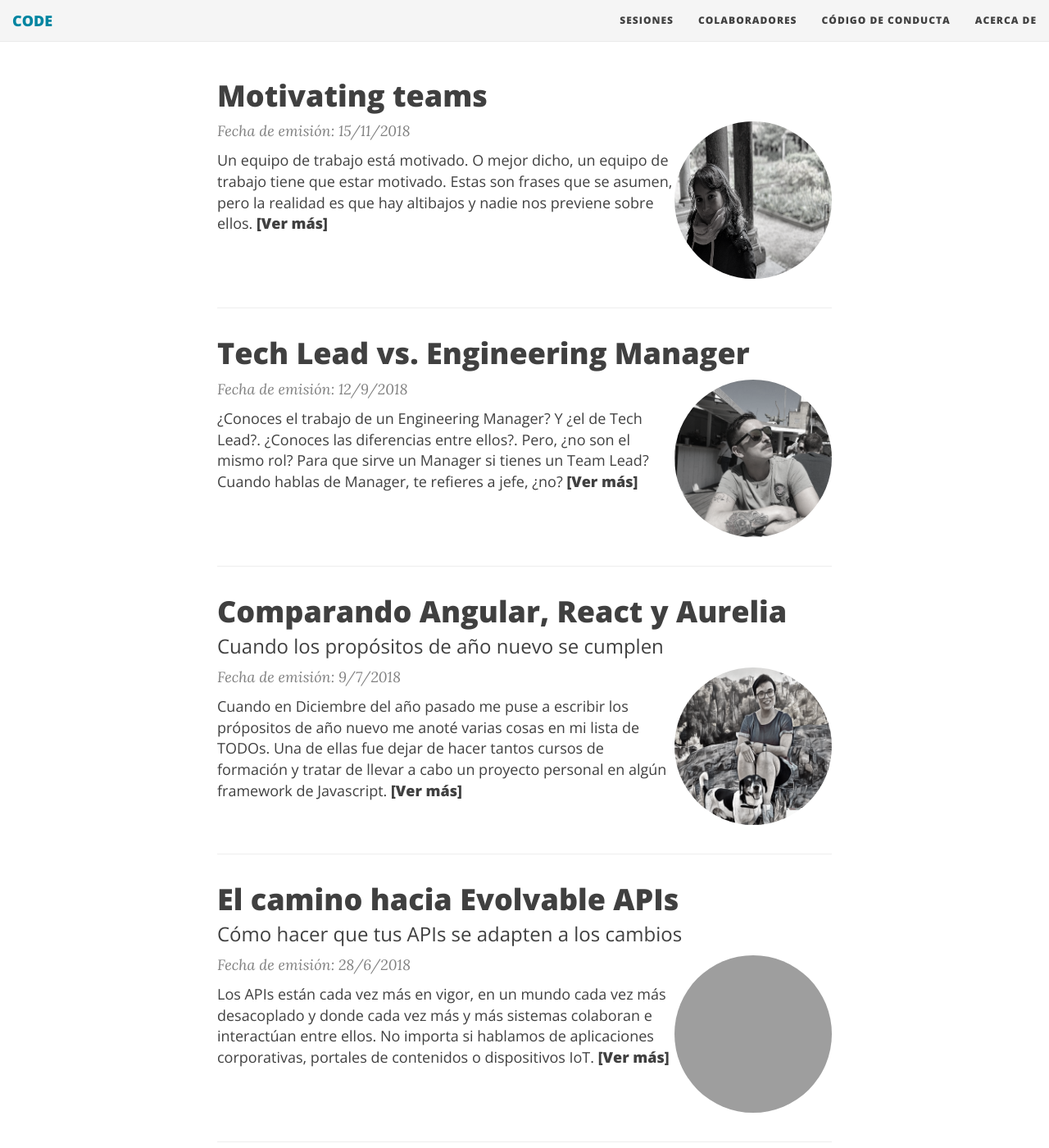
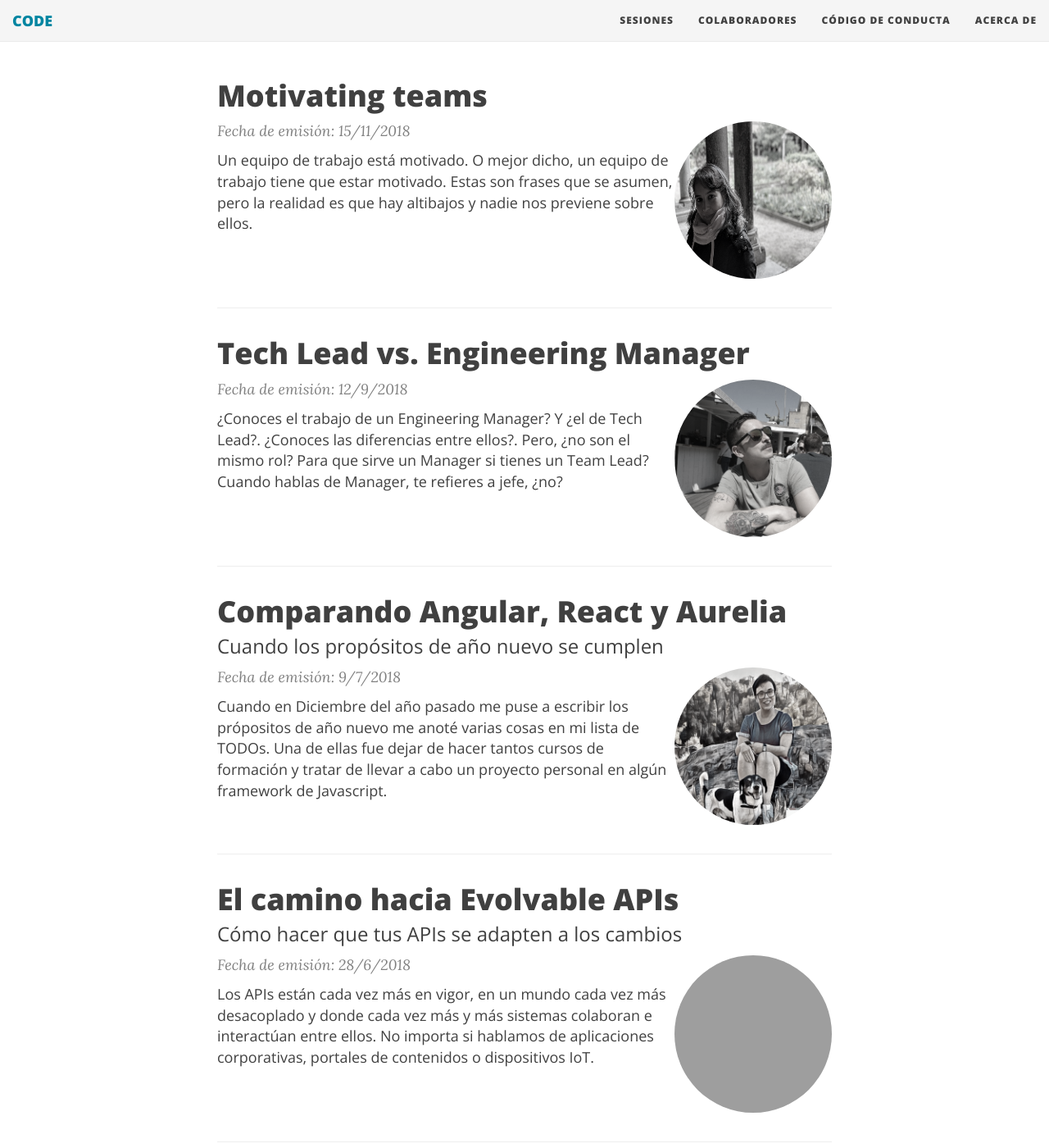
Before and after one commit to comunidadcode/comunidadcode.github.io, a Jekyll site: the page built from sesiones/index.html, in a window 1280 px wide and 1400 px high, scrolled down 218 px. Shown: the whole window at 82% size. Built offline with Jekyll 4.4.1, drawn with Linux system fonts in a browser that asks for light colours; nearby versions of some CDN libraries; the list of posts is cut into pages by our own code; grey boxes are pictures that could not be loaded.

Commit message:
[ACCESIBILIDAD] Eliminar enlaces con texto que comunica poco

```diff
--- a/sesiones/index.html
+++ b/sesiones/index.html
@@ -32,10 +32,6 @@ use-site-title: true
       {% endif %}
       <div class="post-entry">
         {{ post.excerpt | strip_html | xml_escape | truncatewords: site.excerpt_length }}
-        {% assign excerpt_word_count = post.excerpt | number_of_words %}
-        {% if post.content != post.excerpt or excerpt_word_count > site.excerpt_length %}
-          <a href="{{ post.url | prepend: site.baseurl }}" class="post-read-more">[Ver&nbspmás]</a>
-        {% endif %}
       </div>
     </div>
 
```
